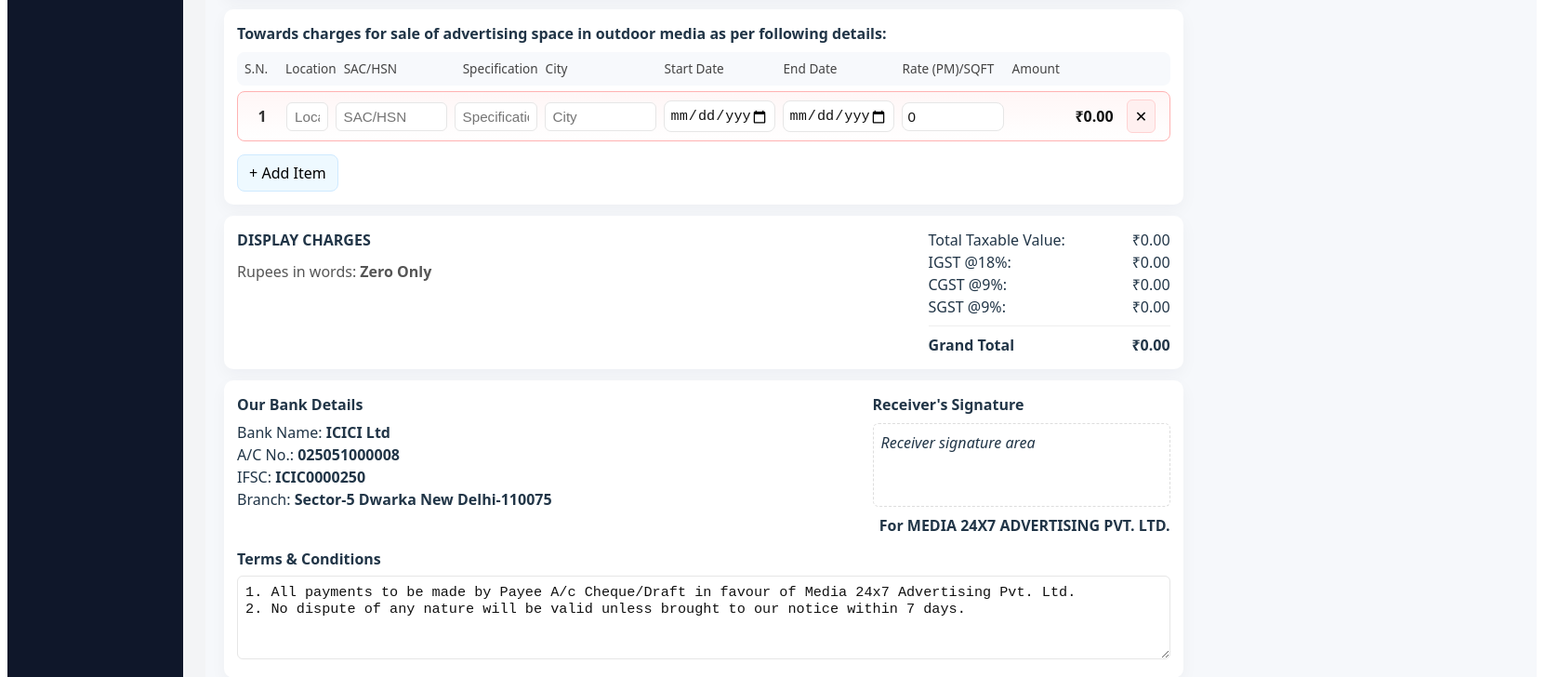
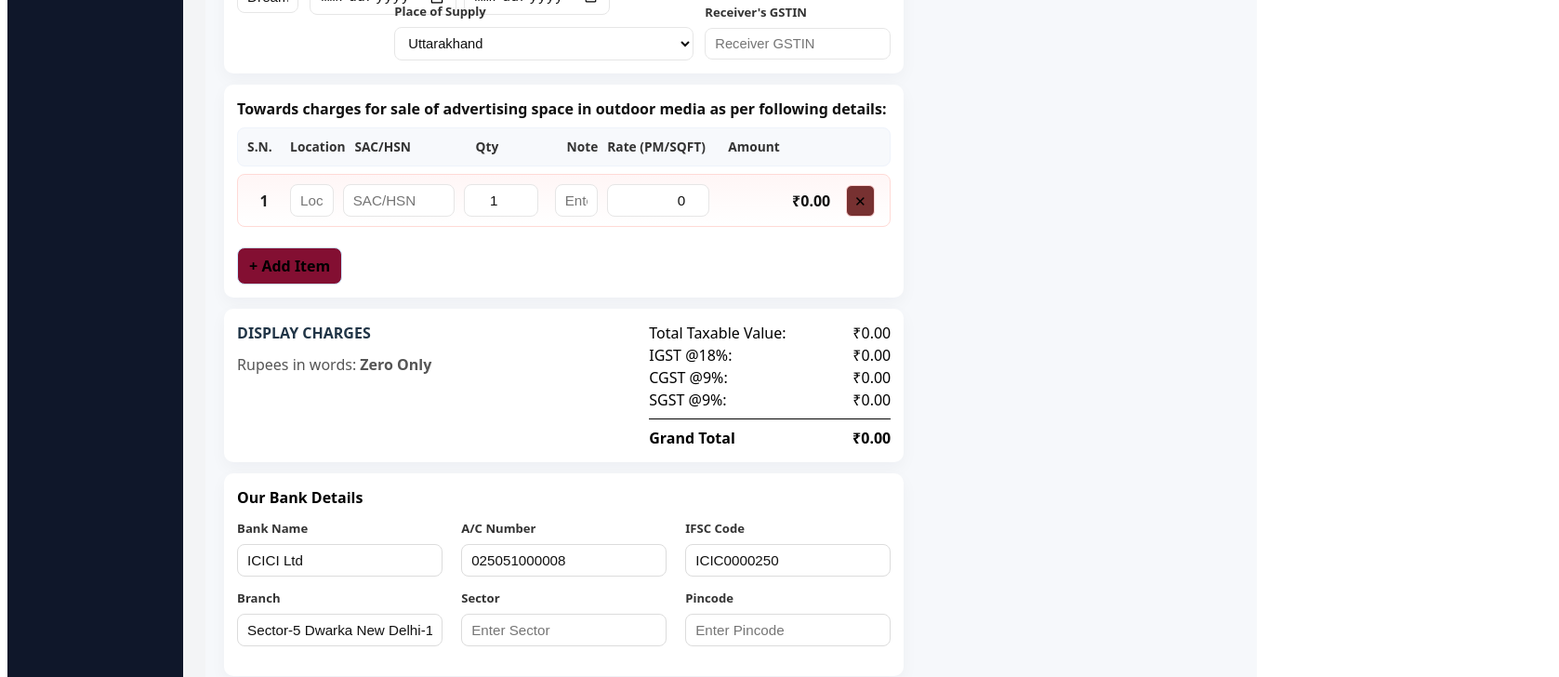
Before and after one commit to ArunNegi989/dreambytebilling-frontend, a React (Vite) app: page /admin/invoices/create in a window 1280 px wide. Shown: the part 1140-1868 px from the top of the page at 93% size, 1677 px wide, since content can reach past the window. Built offline with nearby package versions, Linux system fonts and the light colour scheme; sample sign-in values are in the browser's storage.

Commit message:
create from of billing

```diff
--- a/src/assets/styles/admin/CreateInvoice.module.css
+++ b/src/assets/styles/admin/CreateInvoice.module.css
@@ -125,7 +125,7 @@ select:focus {
   box-shadow: 0 6px 12px rgba(5,80,200,0.12);
 }
 .primary:disabled { opacity: 0.6; cursor: not-allowed; box-shadow: none; }
-.ghost { background: transparent; border: 1px solid #e6e6e6; padding: 8px 10px; border-radius: 8px; cursor: pointer; }
+.ghost { background: #830f32; border: 1px solid #e6e6e6; padding: 8px 10px; border-radius: 8px; cursor: pointer; }
 
 /* ---------- FORM / CARDS ---------- */
 .form { display:flex; flex-direction:column; gap:12px; }
@@ -199,7 +199,7 @@ textarea { resize: vertical; }
 /* small action buttons */
 .itemActionsCell { display:flex; gap:6px; align-items:center; justify-self:center; }
 .iconBtn { background:transparent; border:none; cursor:pointer; font-size:0.95rem; padding:6px; border-radius:6px; }
-.removeSmall { background:#fff0f0; border:1px solid #ffd2d2; padding:6px 8px; border-radius:6px; cursor:pointer; }
+.removeSmall { background:#773131; border:1px solid #ffd2d2; padding:6px 8px; border-radius:6px; cursor:pointer; }
 
 /* expanded details area */
 .expandedRow {
@@ -215,7 +215,7 @@ textarea { resize: vertical; }
 .summaryCard { background:#fff; padding:14px; border-radius:10px; box-shadow: 0 10px 30px rgba(10,20,60,0.06); width:100%; }
 .summaryCard h3 { margin:0 0 8px 0; font-size:1.05rem; color:#111; }
 .summaryRow { display:flex; justify-content:space-between; padding:6px 0; color:#333; }
-.summaryTotal { display:flex; justify-content:space-between; margin-top:8px; border-top:1px dashed #eee; padding-top:8px; font-weight:700; }
+.summaryTotal { display:flex; justify-content:space-between; margin-top:8px; border-top:1px dashed #eee; padding-top:8px; font-weight:700;color: #111; }
 .big { font-size:1.1rem; font-weight:700; }
 .summaryActions { display:flex; gap:8px; margin-top:12px; }
 .primaryFull { width:100%; background:linear-gradient(180deg,#0b6cff,#0456d9); color:white; padding:10px; border:none; border-radius:8px; cursor:pointer; font-weight:700; }
@@ -238,6 +238,191 @@ button { font-family: inherit; }
   grid-template-columns: 1fr 534px;
   gap: 20px;
   align-items: start;
+}
+.itemTableheading{
+    color: #111;
+}
+/* ===== Updated items table styles for new columns ===== */
+
+/* container for items table (already present, keep for safety) */
+.itemsTable {
+  display: flex;
+  flex-direction: column;
+  gap: 8px;
+}
+
+/* grid header and rows — adjusted to new columns:
+   index | location | sac | qty | note | rate | amount | actions
+*/
+.itemsGridHeader,
+.itemRow {
+  display: grid;
+  grid-template-columns: 36px 2fr 120px 88px 2fr 120px 110px 44px;
+  gap: 10px;
+  align-items: center;
+  box-sizing: border-box;
+}
+
+/* header styling */
+.itemsGridHeader {
+  font-size: 0.86rem;
+  color: #333;
+  background: #f7f9fc;
+  padding: 10px;
+  border-radius: 8px;
+  border: 1px solid #eef3fb;
+  font-weight: 600;
+}
+
+/* each row card */
+.itemRow {
+  padding: 10px;
+  border-radius: 8px;
+  background: #ffffff;
+  border: 1px solid transparent;
+  transition: transform .12s ease, box-shadow .14s ease;
+}
+.itemRow:hover {
+  transform: translateY(-4px);
+  box-shadow: 0 10px 24px rgba(12,30,80,0.06);
+}
+
+/* invalid row highlight */
+.invalidRow {
+  border-color: #ffdad6;
+  background: linear-gradient(180deg,#fff6f6,#fff);
+}
+
+/* index */
+.itemIndex {
+  text-align: center;
+  font-weight: 700;
+  color: #222;
+}
+
+/* small inputs (location, sac) */
+.itemSmall {
+  width: 100%;
+  padding: 8px 10px;
+  border-radius: 8px;
+  border: 1px solid #e6e6e6;
+  background: #fff;
+  color: #111;
+  box-sizing: border-box;
+  font-size: 0.95rem;
+}
+
+/* qty input (narrow) */
+.itemQty {
+  width: 80px;
+  padding: 8px 10px;
+  border-radius: 8px;
+  border: 1px solid #e6e6e6;
+  background: #fff;
+  color: #111;
+  box-sizing: border-box;
+  text-align: center;
+}
+
+/* note/description (wider) */
+.itemDesc {
+  width: 100%;
+  padding: 8px 10px;
+  border-radius: 8px;
+  border: 1px solid #e6e6e6;
+  background: #fff;
+  color: #111;
+  box-sizing: border-box;
+  font-size: 0.95rem;
+}
+
+/* rate input */
+.itemRate {
+  width: 110px;
+  padding: 8px 10px;
+  border-radius: 8px;
+  border: 1px solid #e6e6e6;
+  background: #fff;
+  color: #111;
+  box-sizing: border-box;
+  text-align: right;
+}
+
+/* amount cell */
+.itemAmount {
+  text-align: right;
+  font-weight: 700;
+  color: #111;
+}
+
+/* actions cell */
+.itemActionsCell {
+  display: flex;
+  align-items: center;
+  justify-content: center;
+  gap: 6px;
+}
+
+/* remove button */
+.removeSmall {
+  background: #773131;
+  border: 1px solid #ffd6d6;
+  padding: 6px 8px;
+  border-radius: 6px;
+  cursor: pointer;
+  font-size: 0.95rem;
+}
+.removeSmall:hover { background: #ffecec; }
+
+/* add button */
+.addBtn {
+  display: inline-block;
+  padding: 8px 12px;
+  border-radius: 8px;
+  background: #830f32;
+  border: 1px solid #cfeaff;
+  cursor: pointer;
+  font-weight: 600;
+  margin-top: 6px;
+}
+
+/* small responsive tweaks */
+@media (max-width: 1100px) {
+  .itemsGridHeader, .itemRow {
+    grid-template-columns: 36px 1.6fr 110px 80px 1.6fr 100px 90px 36px;
+  }
+  .itemRate { width: 90px; }
+}
+
+@media (max-width: 760px) {
+  /* stack into fewer columns on small screens */
+  .itemsGridHeader, .itemRow {
+    grid-template-columns: 36px 1fr 1fr;
+    grid-auto-rows: auto;
+    grid-row-gap: 8px;
+  }
+
+  /* reorder and span cells when stacked */
+  .itemIndex { grid-column: 1 / 2; }
+  .itemSmall { grid-column: 2 / 4; }        /* location */
+  .itemSmall:nth-of-type(2) { grid-column: 2 / 4; } /* sac (will appear as next input) */
+  .itemQty { grid-column: 2 / 3; }
+  .itemDesc { grid-column: 2 / 4; }
+  .itemRate { grid-column: 2 / 3; }
+  .itemAmount { grid-column: 3 / 4; text-align: right; }
+  .itemActionsCell { grid-column: 3 / 4; justify-self: end; }
+}
+
+/* accessibility: focus outline */
+.itemSmall:focus, .itemQty:focus, .itemDesc:focus, .itemRate:focus {
+  outline: 2px solid rgba(12,110,255,0.12);
+  border-color: #9ec2ff;
+}
+
+/* ensure disabled fields are still readable */
+input[disabled], textarea[disabled], select[disabled] {
+  background: #fafafa;
+  color: #333;
 }
 
 /* responsive: collapse to single column on small screens */
@@ -302,6 +487,28 @@ input[disabled], textarea[disabled], select[disabled] {
   background: #fafafa;
   color: #333;
 }
+.bankGrid {
+  display: grid;
+  grid-template-columns: repeat(auto-fill, minmax(220px, 1fr));
+  gap: 14px 20px;
+  margin-bottom: 10px;
+}
+
+.bankGrid input {
+  width: 100%;
+  padding: 8px 10px;
+  border-radius: 8px;
+  border: 1px solid #dcdcdc;
+  background: #fff;
+  box-sizing: border-box;
+  font-size: 0.95rem;
+  color: #111;
+}
+
+.bankGrid input:focus {
+  outline: 2px solid rgba(0, 102, 255, 0.2);
+  border-color: #7bb6ff;
+}
 
 /* tweak mobile spacing */
 @media (max-width: 600px) {
--- a/src/pages/admin/CreateInvoice.tsx
+++ b/src/pages/admin/CreateInvoice.tsx
@@ -179,6 +179,9 @@ const CreateInvoice: React.FC = () => {
 const [shipToName, setShipToName] = useState("");
 const [shipToAddress, setShipToAddress] = useState("");
 const [sameAsBilling, setSameAsBilling] = useState(false);
+const [sector, setSector] = useState("");
+const [pincode, setPincode] = useState("");
+
   // placeOfSupply reused above
   const [receiverGstin, setReceiverGstin] = useState("");
 
@@ -188,9 +191,6 @@ const [sameAsBilling, setSameAsBilling] = useState(false);
   const [accountNo, setAccountNo] = useState("025051000008");
   const [ifsc, setIfsc] = useState("ICIC0000250");
   const [branch, setBranch] = useState("Sector-5 Dwarka New Delhi-110075");
-  const [notes, setNotes] = useState(
-    "1. All payments to be made by Payee A/c Cheque/Draft in favour of Media 24x7 Advertising Pvt. Ltd.\n2. No dispute of any nature will be valid unless brought to our notice within 7 days."
-  );
 
   const [saving, setSaving] = useState(false);
   const [topError, setTopError] = useState<string | null>(null);
@@ -292,7 +292,6 @@ useEffect(() => {
       totals: { subtotal, igst, cgst, sgst, grandTotal },
       amountInWords: numberToWords(Math.floor(grandTotal)) + " Rupees Only",
       bank: { bankName, accountNo, ifsc, branch },
-      notes,
       footerAddress: officeAddress,
     };
 
@@ -567,52 +566,103 @@ useEffect(() => {
 
           {/* heading "towards charges..." */}
           <section className={styles.card}>
-            <div style={{ fontWeight: 700, marginBottom: 8 }}>
+            <div className={styles.itemTableheading} style={{ fontWeight: 700, marginBottom: 8 }}>
               Towards charges for sale of advertising space in outdoor media as per following details:
             </div>
 
             {/* Items table */}
             <div className={styles.itemsTable}>
+  {/* ---- TABLE HEADER ---- */}
   <div className={styles.itemsGridHeader}>
     <div>S.N.</div>
     <div>Location</div>
     <div>SAC/HSN</div>
-                <div>Specification</div>
-                <div>City</div>
-                <div>Start Date</div>
-                <div>End Date</div>
-                <div>Rate (PM)/SQFT</div>
+    <div>Qty</div>
+    <div>Note</div>
+    <div>Rate (PM/SQFT)</div>
     <div>Amount</div>
     <div />
   </div>
 
+  {/* ---- TABLE ROWS ---- */}
   {items.map((it, idx) => {
     const isInvalid =
       !it.location.trim() || !it.sacHsn.trim() || !it.specification.trim() || it.qty <= 0;
+
     return (
       <div key={it.id} className={`${styles.itemRow} ${isInvalid ? styles.invalidRow : ""}`}>
         <div className={styles.itemIndex}>{idx + 1}</div>
-                    <input className={styles.itemSmall} placeholder="Location" value={it.location} onChange={(e) => updateItem(it.id, { location: e.target.value })} />
-                    <input className={styles.itemSmall} placeholder="SAC/HSN" value={it.sacHsn} onChange={(e) => updateItem(it.id, { sacHsn: e.target.value })} />
-                    <input className={styles.itemDesc} placeholder="Specification" value={it.specification} onChange={(e) =>
-                      updateItem(it.id, { specification: e.target.value })
-                    } />
-                    <input className={styles.itemSmall} placeholder="City" value={it.city} onChange={(e) => updateItem(it.id, { city: e.target.value })} />
-                    <input type="date" className={styles.itemDate} value={it.startDate || ""} onChange={(e) => updateItem(it.id, { startDate: e.target.value })} />
-                    <input type="date" className={styles.itemDate} value={it.endDate || ""} onChange={(e) => updateItem(it.id, { endDate: e.target.value })} />
-                    <input type="number" min={0} step="0.01" className={styles.itemRate} value={it.rate} onChange={(e) => updateItem(it.id, { rate: Number(e.target.value) || 0 })} />
+
+        {/* Location */}
+        <input
+          className={styles.itemSmall}
+          placeholder="Location"
+          value={it.location}
+          onChange={(e) => updateItem(it.id, { location: e.target.value })}
+        />
+
+        {/* SAC/HSN */}
+        <input
+          className={styles.itemSmall}
+          placeholder="SAC/HSN"
+          value={it.sacHsn}
+          onChange={(e) => updateItem(it.id, { sacHsn: e.target.value })}
+        />
+
+        {/* Qty */}
+        <input
+          type="number"
+          min={1}
+          className={styles.itemQty}
+          placeholder="Qty"
+          value={it.qty}
+          onChange={(e) => updateItem(it.id, { qty: Number(e.target.value) || 0 })}
+        />
+
+        {/* Note / Description */}
+        <input
+          className={styles.itemDesc}
+          placeholder="Enter Note"
+          value={it.specification}
+          onChange={(e) => updateItem(it.id, { specification: e.target.value })}
+        />
+
+        {/* Rate */}
+        <input
+          type="number"
+          min={0}
+          step="0.01"
+          className={styles.itemRate}
+          placeholder="Rate"
+          value={it.rate}
+          onChange={(e) => updateItem(it.id, { rate: Number(e.target.value) || 0 })}
+        />
+
+        {/* Amount */}
         <div className={styles.itemAmount}>{formatCurrency(it.amount || 0)}</div>
+
+        {/* Actions */}
         <div className={styles.itemActionsCell}>
-                      <button type="button" className={styles.removeSmall} onClick={() => removeItem(it.id)}>✕</button>
+          <button
+            type="button"
+            className={styles.removeSmall}
+            onClick={() => removeItem(it.id)}
+          >
+            ✕
+          </button>
         </div>
       </div>
     );
   })}
 
+  {/* ---- ADD BUTTON ---- */}
   <div style={{ marginTop: 8 }}>
-                <button type="button" className={styles.addBtn} onClick={addItem}>+ Add Item</button>
+    <button type="button" className={styles.addBtn} onClick={addItem}>
+      + Add Item
+    </button>
   </div>
 </div>
+
           </section>
 
           {/* Display charges area & totals words */}
@@ -623,7 +673,7 @@ useEffect(() => {
                 <div style={{ marginTop: 10, color: "#555" }}>Rupees in words: <strong>{numberToWords(Math.floor(grandTotal))} Only</strong></div>
               </div>
 
-              <div style={{ minWidth: 260, textAlign: "right" }}>
+              <div style={{ minWidth: 260, textAlign: "right" ,color:"#000" }}>
                 <div style={{ display: "flex", justifyContent: "space-between" }}>
                   <div>Total Taxable Value:</div>
                   <div>{formatCurrency(subtotal)}</div>
@@ -640,9 +690,9 @@ useEffect(() => {
                   <div>SGST @9%:</div>
                   <div>{formatCurrency(sgst)}</div>
                 </div>
-                <div style={{ borderTop: "1px solid #eee", marginTop: 8, paddingTop: 8, fontWeight: 700 }}>
+                <div style={{ borderTop: "1px solid #050505ff", marginTop: 8, paddingTop: 8, fontWeight: 700 ,color:"#000" }}>
                   <div style={{ display: "flex", justifyContent: "space-between" }}>
-                    <div>Grand Total</div>
+                    <div >Grand Total</div>
                     <div>{formatCurrency(grandTotal)}</div>
                   </div>
                 </div>
@@ -653,30 +703,75 @@ useEffect(() => {
           {/* Bank, Terms & Receiver signature */}
 <section className={styles.card}>
   <div className={styles.row}>
+
+    {/* LEFT: Editable Bank Fields */}
     <div style={{ flex: 1 }}>
-                <div style={{ fontWeight: 700, marginBottom: 6 }}>Our Bank Details</div>
-                <div>Bank Name: <strong>{bankName}</strong></div>
-                <div>A/C No.: <strong>{accountNo}</strong></div>
-                <div>IFSC: <strong>{ifsc}</strong></div>
-                <div>Branch: <strong>{branch}</strong></div>
-              </div>
+      <div style={{ fontWeight: 700, marginBottom: 12 , color:"#000"}}>Our Bank Details</div>
 
-              <div style={{ width: 320, marginLeft: 16 }}>
-                <div style={{ fontWeight: 700 }}>Receiver's Signature</div>
-                <div style={{ height: 72, border: "1px dashed #ddd", marginTop: 8, borderRadius: 6, padding: 8 }}>
-                  <i>Receiver signature area</i>
-                </div>
-                <div style={{ marginTop: 8, textAlign: "right", fontWeight: 700 }}>
-                  For MEDIA 24X7 ADVERTISING PVT. LTD.
-                </div>
+      <div className={styles.bankGrid}>
+        <label>
+          <div className={styles.label}>Bank Name</div>
+          <input
+            value={bankName}
+            onChange={(e) => setBankName(e.target.value)}
+            placeholder="Enter Bank Name"
+          />
+        </label>
+
+        <label>
+          <div className={styles.label}>A/C Number</div>
+          <input
+            value={accountNo}
+            onChange={(e) => setAccountNo(e.target.value)}
+            placeholder="Enter Account Number"
+          />
+        </label>
+
+        <label>
+          <div className={styles.label}>IFSC Code</div>
+          <input
+            value={ifsc}
+            onChange={(e) => setIfsc(e.target.value)}
+            placeholder="Enter IFSC Code"
+          />
+        </label>
+
+        <label>
+          <div className={styles.label}>Branch</div>
+          <input
+            value={branch}
+            onChange={(e) => setBranch(e.target.value)}
+            placeholder="Enter Branch Name"
+          />
+        </label>
+
+        <label>
+          <div className={styles.label}>Sector</div>
+          <input
+            value={sector}
+            onChange={(e) => setSector(e.target.value)}
+            placeholder="Enter Sector"
+          />
+        </label>
+
+        <label>
+          <div className={styles.label}>Pincode</div>
+          <input
+            value={pincode}
+            onChange={(e) => setPincode(e.target.value)}
+            placeholder="Enter Pincode"
+          />
+        </label>
       </div>
     </div>
 
-            <div style={{ marginTop: 12 }}>
-              <div style={{ fontWeight: 700, marginBottom: 6 }}>Terms & Conditions</div>
-              <textarea rows={4} value={notes} onChange={(e) => setNotes(e.target.value)} style={{ width: "100%", borderRadius: 6, padding: 8 }} />
+    {/* RIGHT: Receiver Signature */}
+
   </div>
+
+
 </section>
+
 
           {/* Footer address line */}
           <section className={styles.card}>
@@ -703,7 +798,7 @@ useEffect(() => {
             <div className={styles.big}>{formatCurrency(grandTotal)}</div>
           </div>
 
-          <div style={{ marginTop: 12, fontSize: 14 }}>{numberToWords(Math.floor(grandTotal))} Rupees Only</div>
+
 
           <div className={styles.summaryActions}>
             <button type="button" className={styles.primaryFull} onClick={handleSubmit} disabled={!!quickError || saving}>
```
Lines whose indentation alone changed are shown as unchanged.
